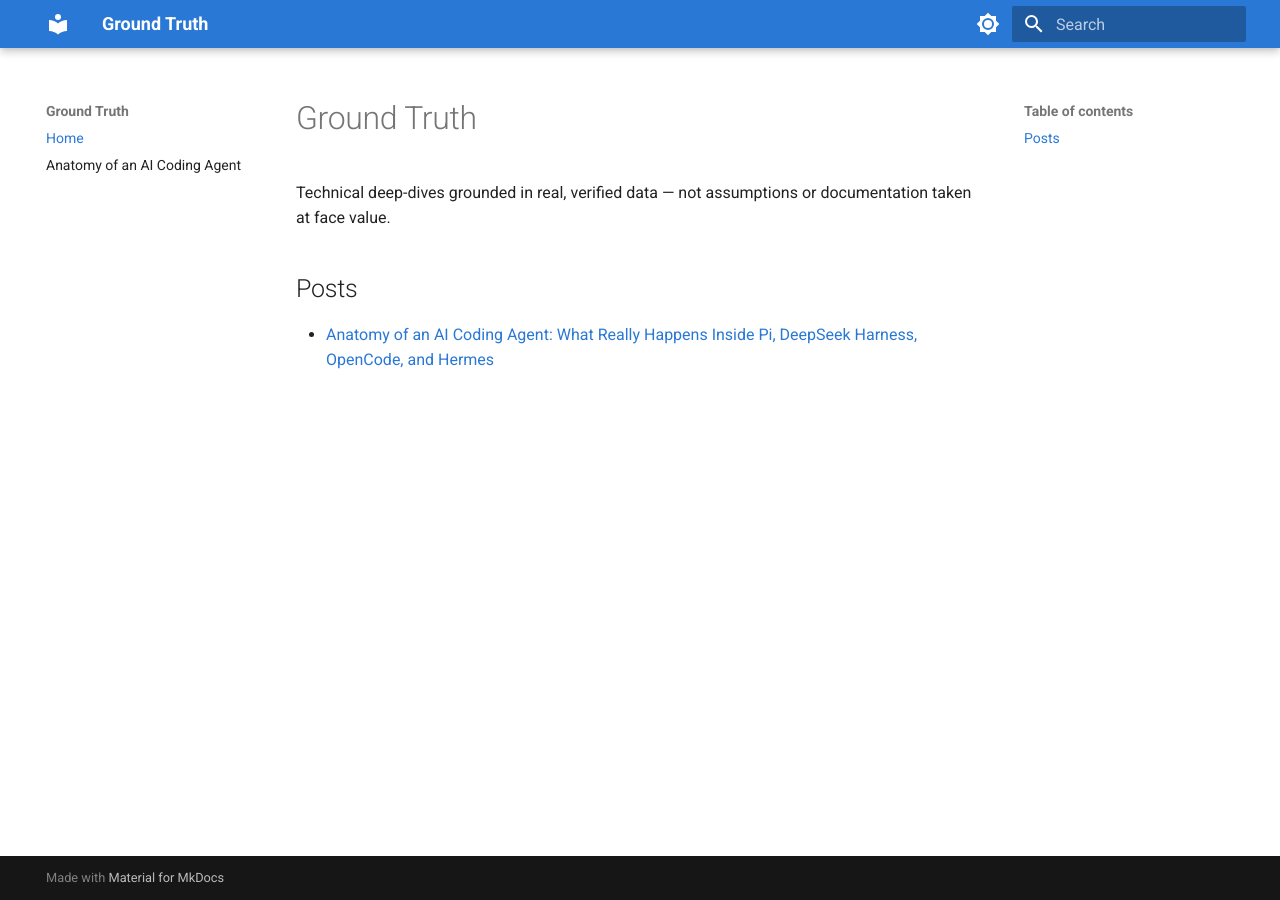
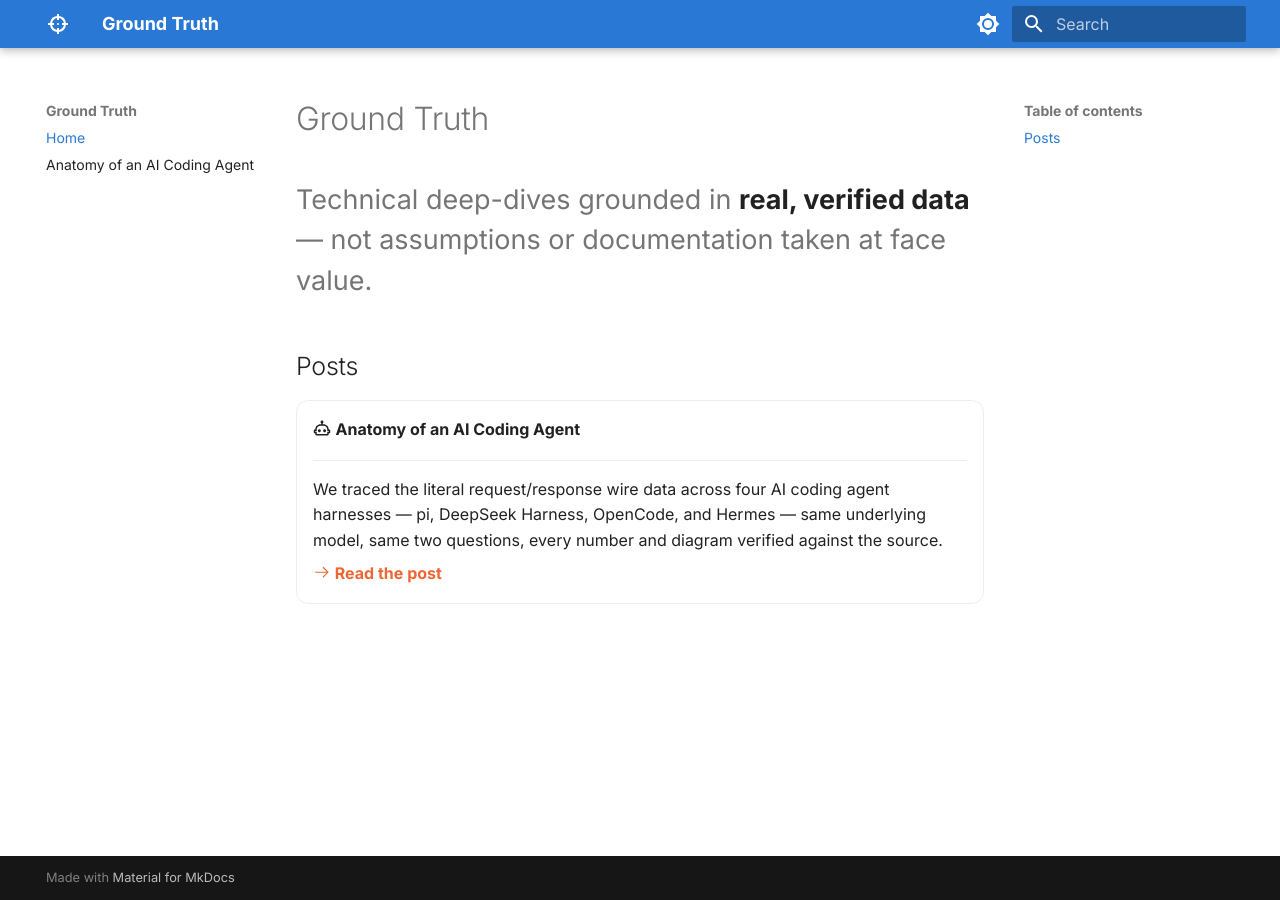
Before and after one commit to s4sarath/ground-truth, an MkDocs documentation site: the page built from docs/index.md, in a window 1280 px wide. Built offline with MkDocs 1.6.1 and Material for MkDocs 9.7.7, drawn with Linux system fonts in a browser that asks for light colours.

Commit message:
Give the site actual visual identity
- Real logo icon (material/target) instead of the default book icon
- Inter for text, JetBrains Mono for code (was the browser default sans-serif)
- Homepage rebuilt as a hero tagline + card-based post listing instead
  of a bare bulleted link list
- Card hover lift/shadow and accent-colored link styling
- site_url set to the real live URL (was a placeholder)

```diff
--- a/docs/index.md
+++ b/docs/index.md
@@ -1,7 +1,17 @@
 # Ground Truth
 
-Technical deep-dives grounded in real, verified data — not assumptions or documentation taken at face value.
+<p class="hero-tagline" markdown>Technical deep-dives grounded in **real, verified data** — not assumptions or documentation taken at face value.</p>
 
 ## Posts
 
-- [Anatomy of an AI Coding Agent: What Really Happens Inside Pi, DeepSeek Harness, OpenCode, and Hermes](harness-agents-deep-dive/anatomy-of-an-ai-coding-agent.md)
+<div class="grid cards" markdown>
+
+-   :material-robot-outline: **Anatomy of an AI Coding Agent**
+
+    ---
+
+    We traced the literal request/response wire data across four AI coding agent harnesses — pi, DeepSeek Harness, OpenCode, and Hermes — same underlying model, same two questions, every number and diagram verified against the source.
+
+    [:octicons-arrow-right-24: Read the post](harness-agents-deep-dive/anatomy-of-an-ai-coding-agent.md)
+
+</div>
--- a/docs/stylesheets/extra.css
+++ b/docs/stylesheets/extra.css
@@ -5,3 +5,34 @@
   --md-primary-fg-color--dark: #1e5da3;
   --md-accent-fg-color: #eb6834;
 }
+
+/* Hero tagline on the homepage */
+.hero-tagline {
+  font-size: 1.35rem;
+  line-height: 1.5;
+  color: var(--md-default-fg-color--light);
+  max-width: 42rem;
+  margin: 1.2rem 0 2.4rem 0;
+  font-weight: 400;
+}
+.hero-tagline strong {
+  color: var(--md-default-fg-color);
+  font-weight: 700;
+}
+
+/* Grid card polish: subtle lift on hover, accent-colored arrow link */
+.md-typeset .grid.cards > ul > li,
+.md-typeset .grid.cards > ol > li {
+  transition: transform 0.15s ease, box-shadow 0.15s ease;
+  border-radius: 0.6rem;
+}
+.md-typeset .grid.cards > ul > li:hover,
+.md-typeset .grid.cards > ol > li:hover {
+  transform: translateY(-3px);
+  box-shadow: 0 8px 20px rgba(0, 0, 0, 0.12);
+  border-color: var(--md-primary-fg-color);
+}
+.md-typeset .grid.cards a {
+  color: var(--md-accent-fg-color);
+  font-weight: 600;
+}
--- a/mkdocs.yml
+++ b/mkdocs.yml
@@ -1,9 +1,14 @@
 site_name: Ground Truth
 site_description: Technical deep-dives grounded in real, verified data — not assumptions or documentation taken at face value.
-site_url: https://example.github.io/ground-truth/  # placeholder — update once the repo/domain is set
+site_url: https://s4sarath.github.io/ground-truth/
 
 theme:
   name: material
+  icon:
+    logo: material/target
+  font:
+    text: Inter
+    code: JetBrains Mono
   palette:
     - media: "(prefers-color-scheme: light)"
       scheme: default
@@ -20,7 +25,9 @@ theme:
   features:
     - navigation.instant
     - navigation.tracking
+    - navigation.top
     - content.code.copy
+    - content.tooltips
     - toc.follow
 
 extra_css:
@@ -29,8 +36,13 @@ extra_css:
 markdown_extensions:
   - tables
   - admonition
+  - attr_list
+  - md_in_html
   - pymdownx.highlight
   - pymdownx.superfences
+  - pymdownx.emoji:
+      emoji_index: !!python/name:material.extensions.emoji.twemoji
+      emoji_generator: !!python/name:material.extensions.emoji.to_svg
   - toc:
       permalink: true
 
```
